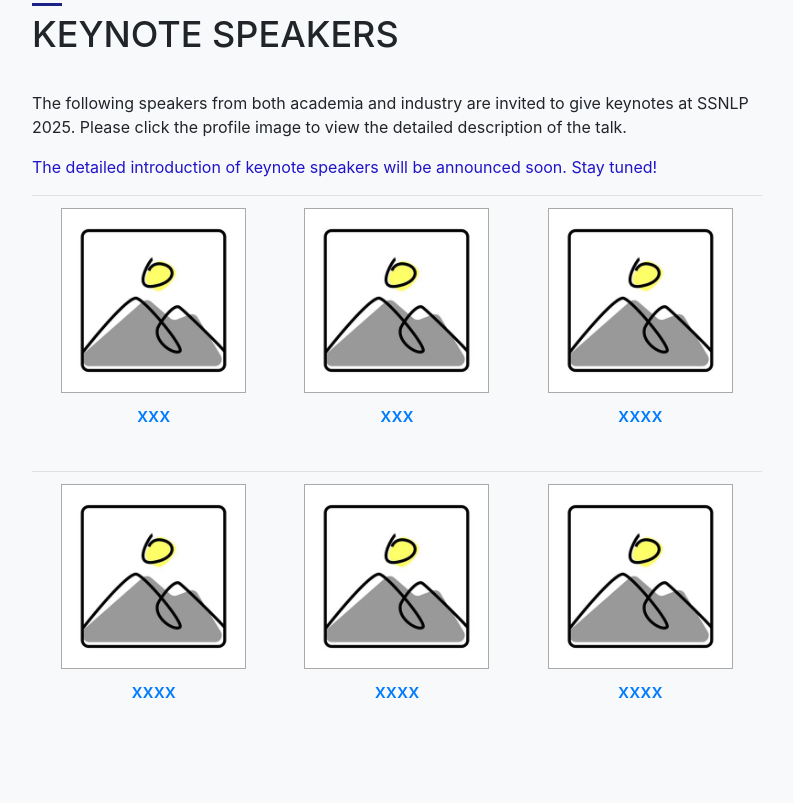
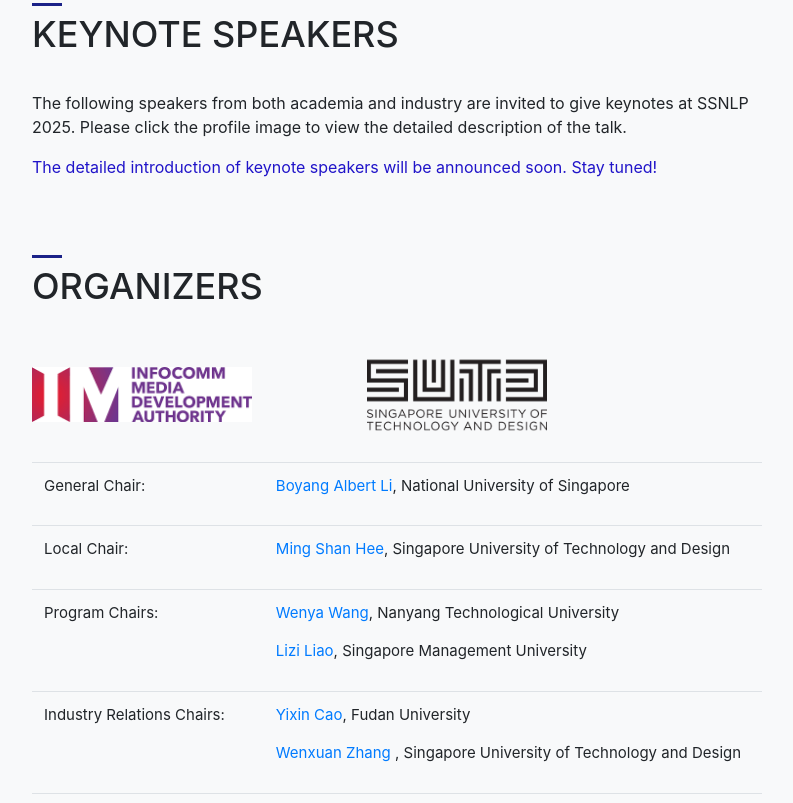
Before and after one commit to ssnlp-website/ssnlp25, a website with bundled scripts: page index.html in a window 1280 px wide. Shown: the part 2088-2891 px from the top of the page, without its empty margins (243-1036 px from the left). Built offline with nearby package versions, Linux system fonts and the light colour scheme; files whose address does not match are found by name.

Commit message:
Add files via upload

```diff
--- a/index.html
+++ b/index.html
@@ -457,7 +457,7 @@
                 <p style="text-align: justify;color: #2014c9;">
                     The detailed introduction of keynote speakers will be announced soon. Stay tuned!
                 </p>
-                <div class="accordion" id="accordion">
+                <!-- <div class="accordion" id="accordion">
                     <div class="table-responsive">
                         <table class="table">
                             <tbody>
@@ -492,17 +492,6 @@
                                         </figure>
                                     </a>
                                 </td>
-                                <!-- <td>
-                                    <a href="#jingma" data-toggle="collapse">
-                                        <figure>
-                                            <img src="images/speaker/speaker.jpg" class="hover2" align="center"
-                                                 height="185">
-                                            <figcaption>
-                                                <h5>xxx</h5>
-                                            </figcaption>
-                                        </figure>
-                                    </a>
-                                </td> -->
 
                             </tr>
                             </tbody>
@@ -516,8 +505,7 @@
                         <strong>Speaker: </strong><a href="xxxx">xxx</a>
                         <br>
                         <br>
-			    <p  style="text-align: justify;">
-                        <strong> Abstract: </strong>
+			            <p  style="text-align: justify;"><strong> Abstract: </strong>
                             In this talk I will tell you about the role of scaling in the past five years of artificial intelligence.
 			            </p>
                         <br>
@@ -559,22 +547,6 @@
 			            </p><br>
                         <br>
                     </div>
-
-                    <!-- <div id="jingma" class="collapse" data-parent="#accordion">
-                        <strong>Title: </strong>xxxx
-                        <br>
-                        <strong>Speaker: </strong><a href="xxxx">xxxx</a>
-                        <br>
-                        <br>
-                        <p  style="text-align: justify;"> <strong> Abstract: </strong>
-                            In this talk I will tell you about the role of scaling in the past five years of artificial intelligence.
-			</p>
-                        <br>
-                        <p  style="text-align: justify;"> <strong>Bio:</strong>
-                            He/She is a Professor.
-			</p><br>
-                        <br>
-                    </div> -->
                     <div class="table-responsive">
                         <table class="table">
                             <tbody>
@@ -658,7 +630,7 @@
                         <br>
                     </div>
 
-                </div>
+                </div> -->
             </div>
         </div>
 </section>
@@ -713,7 +685,7 @@
 		                <tr>
 		                    <td>Program Chairs:</td>
 		                    <td>
-		                        <p><a href="https://personal.ntu.edu.sg/wangwy/"> Wenya Wan</a>,  Nanyang Technological University</p>
+		                        <p><a href="https://personal.ntu.edu.sg/wangwy/"> Wenya Wang</a>,  Nanyang Technological University</p>
                                 <p><a href="https://liziliao.github.io/"> Lizi Liao</a>,  Singapore Management University</p>
 		                    </td>
 		                </tr>
```
Lines whose indentation alone changed are shown as unchanged.
